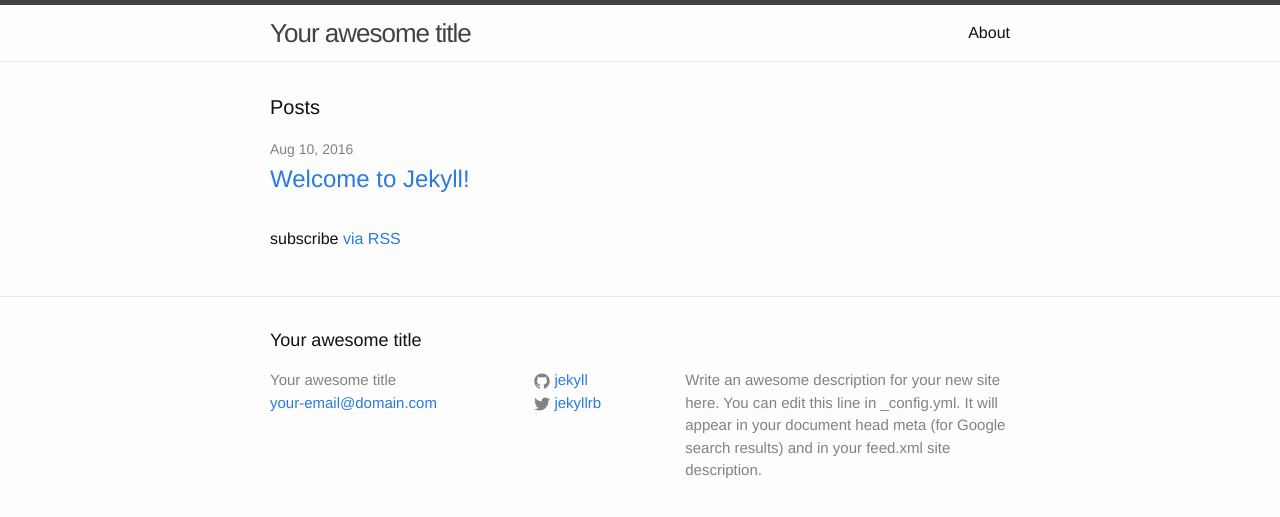
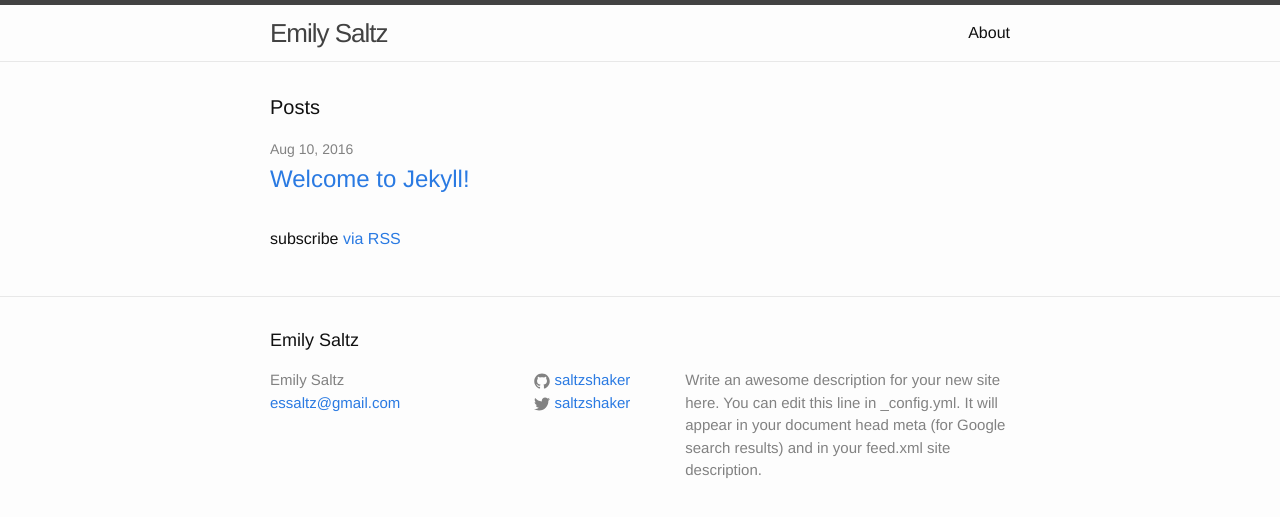
Before and after one commit to Saltzshaker/saltzshaker.github.io, a Jekyll site: the page built from index.html, in a window 1280 px wide. Shown: the top 517 px of the page. Built offline with Jekyll 4.4.1, drawn with Linux system fonts in a browser that asks for light colours.

Commit message:
test deploy

```diff
--- a/_config.yml
+++ b/_config.yml
@@ -13,16 +13,16 @@
 # you will see them accessed via {{ site.title }}, {{ site.email }}, and so on.
 # You can create any custom variable you would like, and they will be accessible
 # in the templates via {{ site.myvariable }}.
-title: Your awesome title
-email: your-email@domain.com
+title: Emily Saltz
+email: essaltz@gmail.com
 description: > # this means to ignore newlines until "baseurl:"
   Write an awesome description for your new site here. You can edit this
   line in _config.yml. It will appear in your document head meta (for
   Google search results) and in your feed.xml site description.
 baseurl: "" # the subpath of your site, e.g. /blog
 url: "http://example.com" # the base hostname & protocol for your site
-twitter_username: jekyllrb
-github_username:  jekyll
+twitter_username: saltzshaker
+github_username:  saltzshaker
 
 # Build settings
 markdown: kramdown
```
